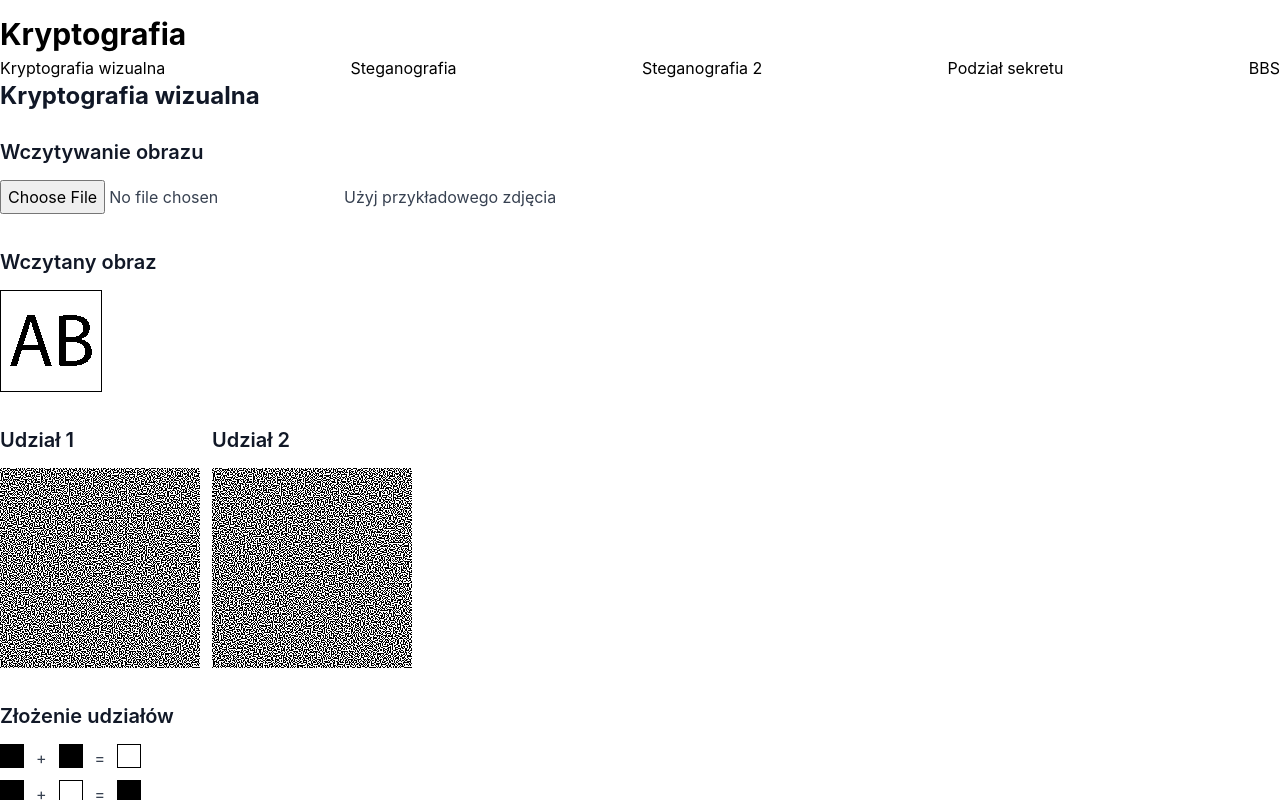
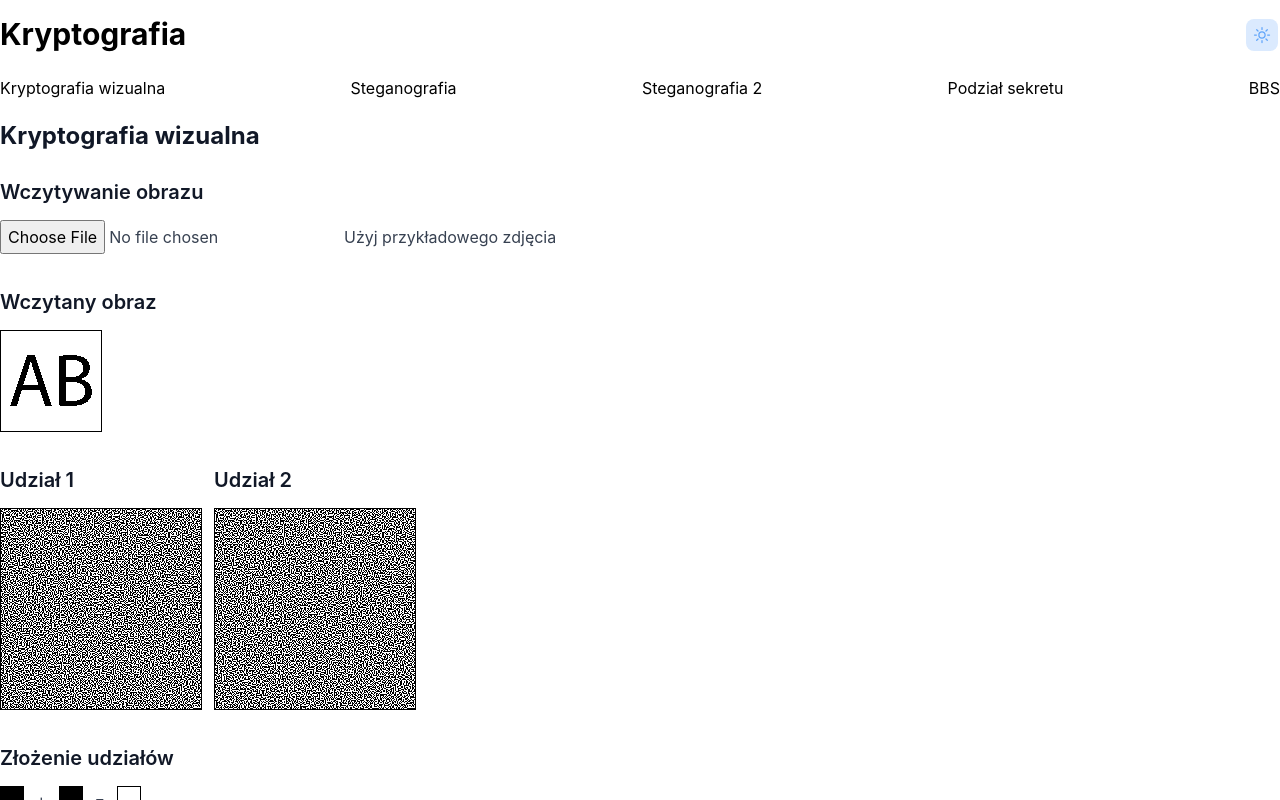
Before and after one commit to srflp/cryptography, a Next.js app: page /visual-cryptography in a window 1280 px wide. Both pictures are taken after a click on the button "Użyj przykładowego zdjęcia". Shown: the top 800 px of the page. Built offline with nearby package versions, Linux system fonts and the light colour scheme.

Commit message:
add dark mode

```diff
--- a/package.json
+++ b/package.json
@@ -10,6 +10,7 @@
     "preinstall": "npx -y only-allow pnpm"
   },
   "dependencies": {
+    "@heroicons/react": "^2.0.13",
     "@types/node": "18.11.9",
     "@types/react": "18.0.25",
     "@types/react-dom": "18.0.8",
@@ -17,6 +18,7 @@
     "eslint": "8.27.0",
     "eslint-config-next": "13.0.3",
     "next": "13.0.3",
+    "next-themes": "^0.2.1",
     "react": "18.2.0",
     "react-dom": "18.2.0",
     "tiny-invariant": "^1.3.1",
--- a/src/algorithms/visual-cryptography/ShareSuperposition.tsx
+++ b/src/algorithms/visual-cryptography/ShareSuperposition.tsx
@@ -48,7 +48,10 @@ export const ShareSuperposition: FC<Props> = ({
           );
         })}
       </div>
-      <ImageCanvas className="border border-black" ref={canvasRef} />
+      <ImageCanvas
+        className="border border-black dark:border-white"
+        ref={canvasRef}
+      />
     </>
   );
 };
--- a/src/algorithms/visual-cryptography/share-superposition/BlackWhiteBox.tsx
+++ b/src/algorithms/visual-cryptography/share-superposition/BlackWhiteBox.tsx
@@ -2,11 +2,15 @@ import cx from "classnames";
 import { FC } from "react";
 
 export const BlackBox = (
-  <div className={cx("w-6 h-6 border border-black bg-black")}></div>
+  <div
+    className={cx("w-6 h-6 border border-black dark:border-white bg-black")}
+  />
 );
 
 export const WhiteBox = (
-  <div className={cx("w-6 h-6 border border-black bg-white")}></div>
+  <div
+    className={cx("w-6 h-6 border border-black dark:border-white bg-white")}
+  />
 );
 
 interface Props {
@@ -17,7 +21,7 @@ interface Props {
 export const BlackWhiteBox: FC<Props> = ({ onClick, value }) => (
   <button
     type="button"
-    className={cx("w-6 h-6 border border-black  text-center", {
+    className={cx("w-6 h-6 border border-black dark:border-white text-center", {
       "bg-white text-black": value,
       "bg-black text-white": !value,
     })}
--- /dev/null
+++ b/src/components/ThemeToggle.tsx
@@ -0,0 +1,28 @@
+import { useTheme } from "next-themes";
+import { useState, useEffect } from "react";
+import { MoonIcon, SunIcon } from "@heroicons/react/24/outline";
+
+const ThemeToggle = () => {
+  const { theme, setTheme } = useTheme();
+  const [mounted, setMounted] = useState(false);
+
+  useEffect(() => setMounted(true), []);
+
+  if (!mounted) return null;
+
+  return (
+    <button
+      className="w-8 h-8 bg-blue-100 rounded-lg dark:bg-slate-800 flex items-center justify-center hover:ring-2 ring-blue-400 transition-all duration-300 focus:outline-none m-0.5"
+      onClick={() => setTheme(theme === "light" ? "dark" : "light")}
+      aria-label="Włącz/wyłącz tryb ciemny"
+    >
+      {theme === "light" ? (
+        <MoonIcon className="text-blue-500 w-5 h-5" />
+      ) : (
+        <SunIcon className="text-blue-400 w-5 h-5" />
+      )}
+    </button>
+  );
+};
+
+export default ThemeToggle;
--- a/src/pages/_app.tsx
+++ b/src/pages/_app.tsx
@@ -2,12 +2,18 @@ import "../styles/globals.css";
 import type { AppProps } from "next/app";
 import Link from "next/link";
 import { SiteTitle } from "../algorithms/shared/Title";
+import { ThemeProvider } from "next-themes";
+import ThemeToggle from "../components/ThemeToggle";
 
 export default function App({ Component, pageProps }: AppProps) {
   return (
+    <ThemeProvider enableSystem={true} attribute="class">
       <div className="container overflow-auto">
+        <header className="flex justify-between items-baseline">
           <SiteTitle>Kryptografia</SiteTitle>
-      <nav className="flex justify-between">
+          <ThemeToggle />
+        </header>
+        <nav className="flex justify-between my-5">
           <Link href="visual-cryptography">Kryptografia wizualna</Link>
           <Link href="steganography">Steganografia</Link>
           <Link href="steganography2">Steganografia 2</Link>
@@ -16,5 +22,6 @@ export default function App({ Component, pageProps }: AppProps) {
         </nav>
         <Component {...pageProps} />
       </div>
+    </ThemeProvider>
   );
 }
--- a/src/pages/visual-cryptography.tsx
+++ b/src/pages/visual-cryptography.tsx
@@ -31,7 +31,7 @@ export default function VisualCryptography() {
   }, []);
 
   return (
-    <div className="prose">
+    <div className="prose dark:prose-invert max-w-none">
       <h2>Kryptografia wizualna</h2>
       <h3>Wczytywanie obrazu</h3>
       {!imgFile && (
@@ -57,7 +57,7 @@ export default function VisualCryptography() {
         <>
           <h3>Wczytany obraz</h3>
           <ImageCanvas
-            className="border border-black"
+            className="border border-black dark:border-white"
             imgFile={imgFile}
             ref={originalImageCanvasRef}
             onImageLoad={handleImageLoad}
@@ -65,11 +65,17 @@ export default function VisualCryptography() {
           <div className="flex gap-3 overflow-auto">
             <div>
               <h3>Udział 1</h3>
-              <ImageCanvas ref={shareOneCanvasRef} />
+              <ImageCanvas
+                className="border border-black dark:border-white"
+                ref={shareOneCanvasRef}
+              />
             </div>
             <div>
               <h3>Udział 2</h3>
-              <ImageCanvas ref={shareTwoCanvasRef} />
+              <ImageCanvas
+                className="border border-black dark:border-white"
+                ref={shareTwoCanvasRef}
+              />
             </div>
           </div>
           <ShareSuperposition
--- a/tailwind.config.js
+++ b/tailwind.config.js
@@ -7,5 +7,6 @@ module.exports = {
     },
     extend: {},
   },
+  darkMode: "class",
   plugins: [require("@tailwindcss/typography")],
 };
```
Also changed, not shown: 1 other file (tests, documents, lock files or other folders). Lines whose indentation alone changed are shown as unchanged.
